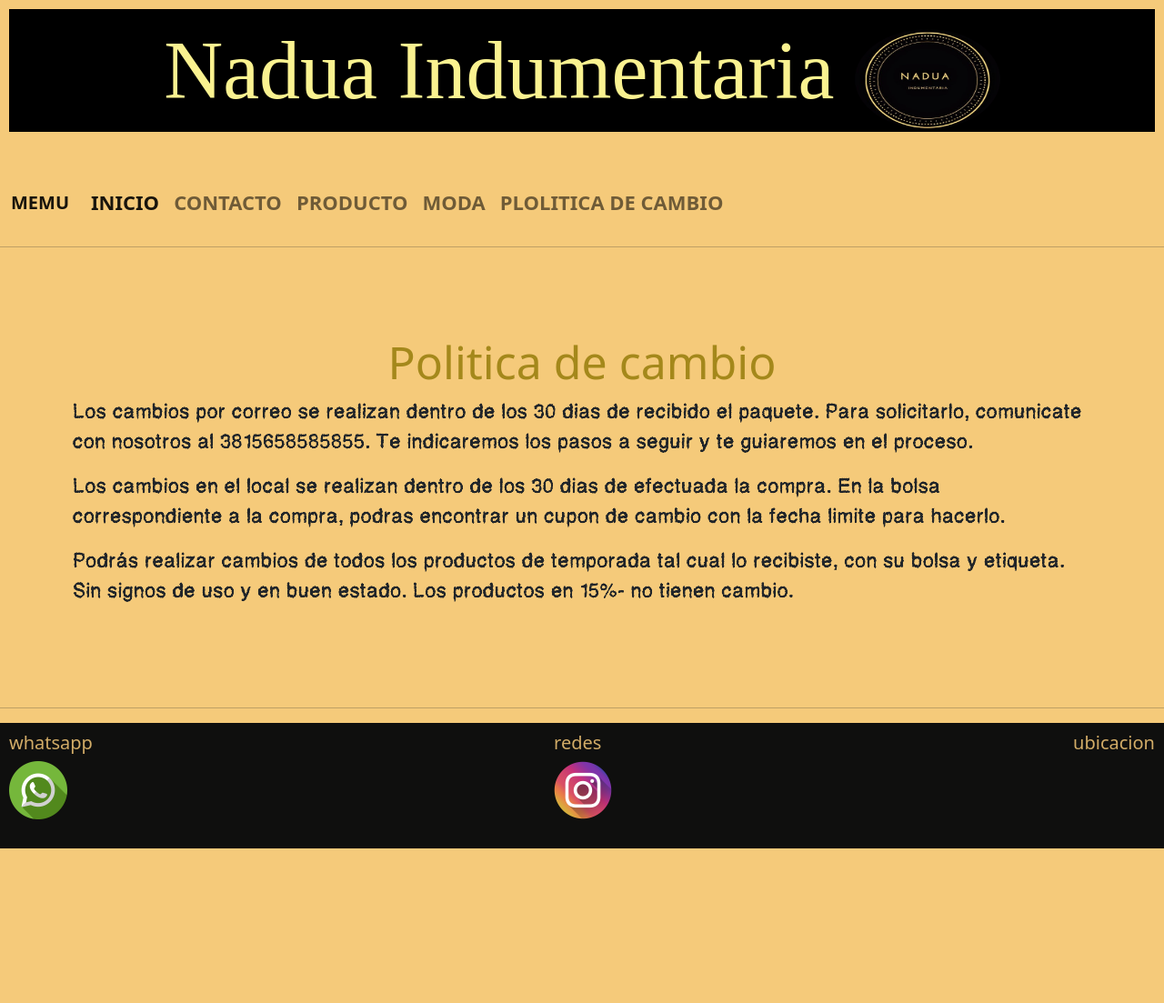
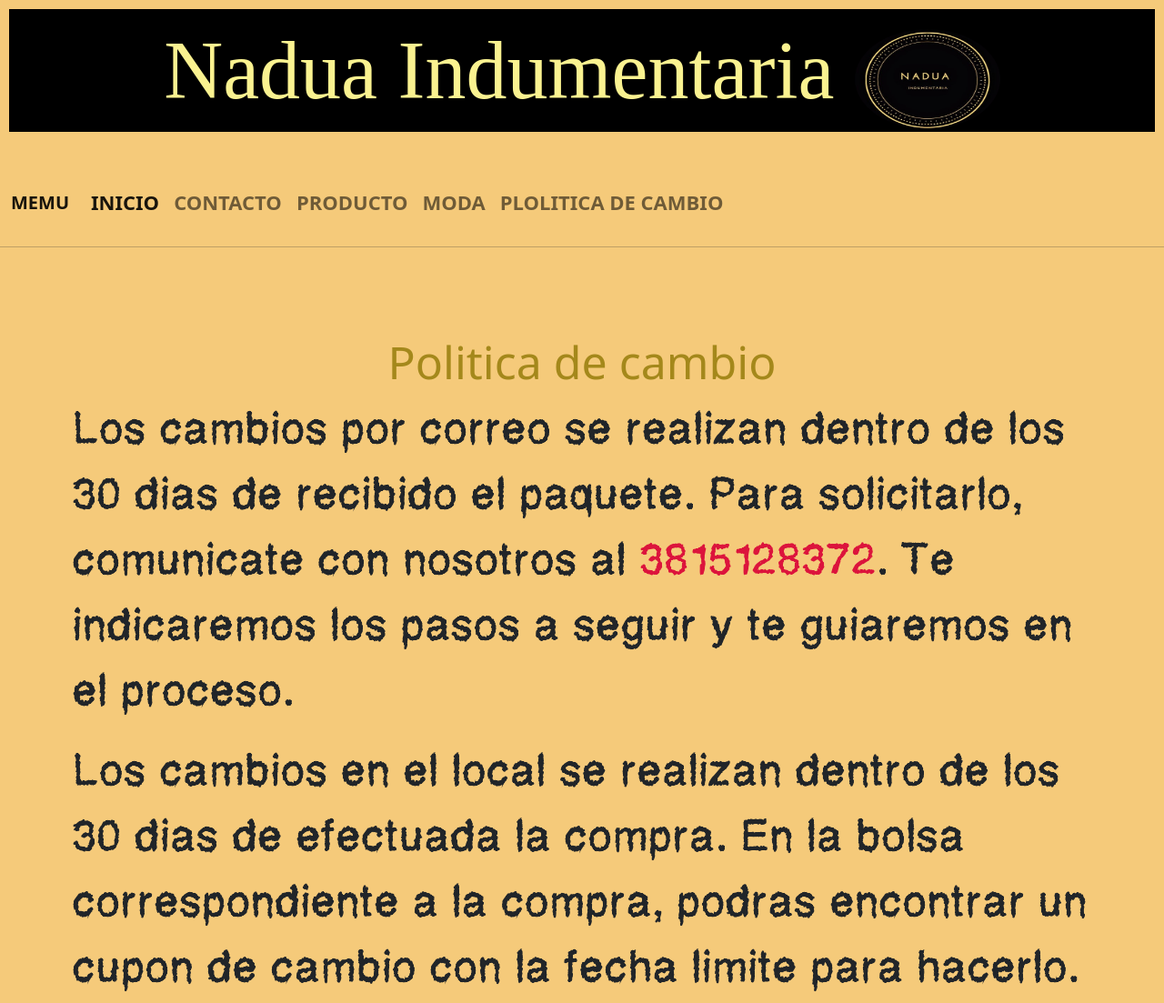
Before and after one commit to genaroandrade/Nadua-indumentaria, a plain HTML site: page pages.html/politicadecambio.html in a window 1280 px wide. Shown: the top 1103 px of the page at 91% size. Before the commit the page ends 933 px from the top, so only its background shows below. Drawn offline with nearby package versions, Linux system fonts and the light colour scheme; grey boxes are pictures that could not be loaded; a web font is replaced by a local one.

Commit message:
agregado link whatsapp y redes + span al parrafo

```diff
--- a/css/styles.css
+++ b/css/styles.css
@@ -201,6 +201,9 @@
   /* display: flex;
   padding: 80px;*/
 }
+span{
+  color: crimson;
+}
 @media screen and (min-width: 920px) {
   main {
     display: flex;
@@ -213,6 +216,9 @@
   }
   .listadesordenada {
     font-size: 30px;
+  }
+  p{
+    font-size: 3rem;
   }
   h1 {
     background-color: black;
@@ -255,7 +261,7 @@
     font-size: 56px;
   }
 }
-@media screen and (max-width: 812px) {
+@media screen and (max-width: 900px) {
   p {
     font-size: 1rem;
   }
--- a/pages.html/politicadecambio.html
+++ b/pages.html/politicadecambio.html
@@ -63,7 +63,7 @@
       <h2 class="titulodeparrafo">Politica de cambio</h2>
       <p class="parrafo">
         Los cambios por correo se realizan dentro de los 30 dias de recibido el paquete.
-        Para solicitarlo, comunicate con nosotros al 3815658585855. Te indicaremos los pasos a seguir y te guiaremos en
+        Para solicitarlo, comunicate con nosotros al <span>3815128372</span>. Te indicaremos los pasos a seguir y te guiaremos en
         el proceso.
       </p>
       <p class="parrafo">
@@ -73,7 +73,7 @@
       <p class="parrafo">
         Podrás realizar cambios de todos los productos de temporada tal cual lo recibiste, con su bolsa y etiqueta. Sin
         signos de uso y en buen estado.
-        Los productos en 15%- no tienen cambio.
+        Los productos en <span> 15%- no tienen cambio.</span>
       </p>
     </div>
   </main>
@@ -82,12 +82,12 @@
     <div class="conteiner">
       <div>
         <h5>whatsapp</h5>
-        <img src="/coderimagen/iconowas.png" alt="whatsapp">
+        <a href="https://wa.link/jgn9fs"><img src="/coderimagen/iconowas.png" alt="whatsapp"></a>
       </div>
 
       <div>
         <h5>redes</h5>
-        <img src="/coderimagen/instagram.png" alt="whatsapp">
+        <a href="https://www.instagram.com/naduaindumentaria/"><img src="/coderimagen/instagram.png" alt="instagram"></a>
       </div>
 
       <div>
```
Also changed, not shown: index.html (+6 -5 lines), pages.html/contacto.html (+2 -2 lines), pages.html/moda.html (+6 -2 lines), pages.html/productos.html (+2 -2 lines).
